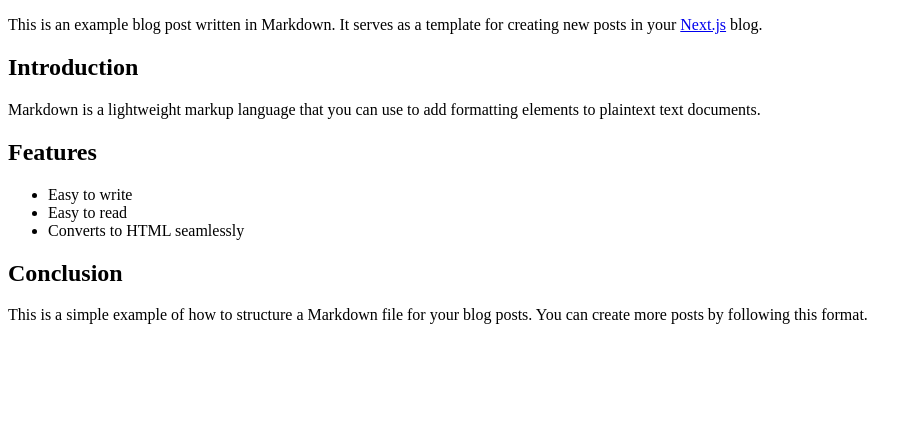
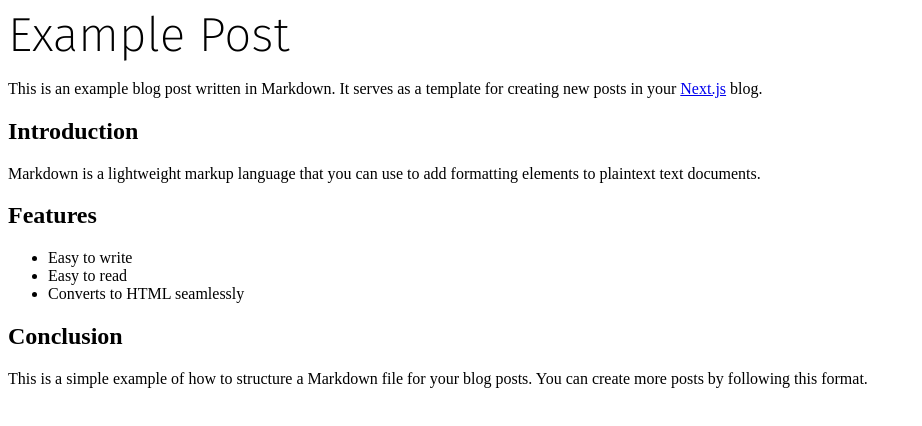
Before and after one commit to juanojeda/blog, a Next.js app: page /posts/example-post in a window 1280 px wide. Shown: the top 426 px of the page, without its empty margins (0-922 px from the left). Built offline with nearby package versions, Linux system fonts and the light colour scheme; what @mui/material-nextjs would draw is missing.

Commit message:
use server mdx and add frontmatter to it

```diff
--- a/next.config.js
+++ /dev/null
@@ -1,8 +0,0 @@
-const withMDX = require("@next/mdx")();
-
-/** @type {import('next').NextConfig} */
-const nextConfig = {
-  pageExtensions: ["js", "jsx", "mdx", "ts", "tsx"],
-};
-
-module.exports = withMDX(nextConfig);
--- /dev/null
+++ b/next.config.mjs
@@ -0,0 +1,16 @@
+import createMDX from "@next/mdx";
+
+const withMDX = createMDX({
+  options: {
+    remarkPlugins: [["remark-frontmatter"], ["remark-mdx-frontmatter"]],
+  },
+});
+
+/** @type {import('next').NextConfig} */
+const nextConfig = {
+  // Configure `pageExtensions`` to include MDX files
+  pageExtensions: ["js", "jsx", "mdx", "ts", "tsx"],
+  // Optionally, add any other Next.js config below
+};
+
+export default withMDX(nextConfig);
--- a/package.json
+++ b/package.json
@@ -20,7 +20,9 @@
     "mui-markdown": "^1.2.5",
     "next": "latest",
     "react": "latest",
-    "react-dom": "latest"
+    "react-dom": "latest",
+    "remark-frontmatter": "^5.0.0",
+    "remark-mdx-frontmatter": "^5.1.0"
   },
   "devDependencies": {
     "@types/node": "latest",
--- a/src/app/posts/[slug]/PostLayout.tsx
+++ b/src/app/posts/[slug]/PostLayout.tsx
@@ -1,11 +1,11 @@
 "use client";
 import Typography from "@mui/material/Typography";
 
-const PostLayout = ({ frontmatter, content }: { frontmatter: any; content: string }) => {
+const PostLayout = ({ frontmatter, children }: { frontmatter: any; content: string; children: React.ReactNode }) => {
   return (
     <article>
       <Typography variant="h1">{frontmatter.title}</Typography>
-      <div dangerouslySetInnerHTML={{ __html: content }} />
+      {children}
     </article>
   );
 };
--- a/src/app/posts/[slug]/page.tsx
+++ b/src/app/posts/[slug]/page.tsx
@@ -1,5 +1,4 @@
-import PostLayout, { PostLayout2 } from "./PostLayout";
-import { marked } from 'marked';
+import PostLayout from "./PostLayout";
 
 export async function generateStaticParams() {
   const res = await fetch('http://localhost:3000/api/posts');
@@ -11,7 +10,7 @@ export async function generateStaticParams() {
 
 export default async function Post({params}) {
   const {slug} = await params;
-  const { default: Post } = await import('@/content/' + slug + '.mdx');
+  const { default: Post, frontmatter } = await import('@/content/' + slug + '.mdx');
 
-  return <PostLayout2><Post /></PostLayout2>;
+  return <PostLayout frontmatter={frontmatter}><Post /></PostLayout>;
 }
--- a/src/content/example-post.mdx
+++ b/src/content/example-post.mdx
@@ -1,7 +1,7 @@
-{/* ---
+---
 title: "Example Post"
 date: "2025-03-20"
---- */}
+---
 
 This is an example blog post written in Markdown. It serves as a template for creating new posts in your [Next.js](www.nextjs.) blog.
 
--- a/src/mdx-components.tsx
+++ b/src/mdx-components.tsx
@@ -1,5 +1,5 @@
 import type { MDXComponents } from 'mdx/types'
-import { defaultMdxComponents, getMdxComponents } from 'mui-markdown';
+import { defaultMdxComponents } from 'mui-markdown';
 
 export function useMDXComponents(components: MDXComponents): MDXComponents {
   return {
```
Also changed, not shown: 1 other file (tests, documents, lock files or other folders).
